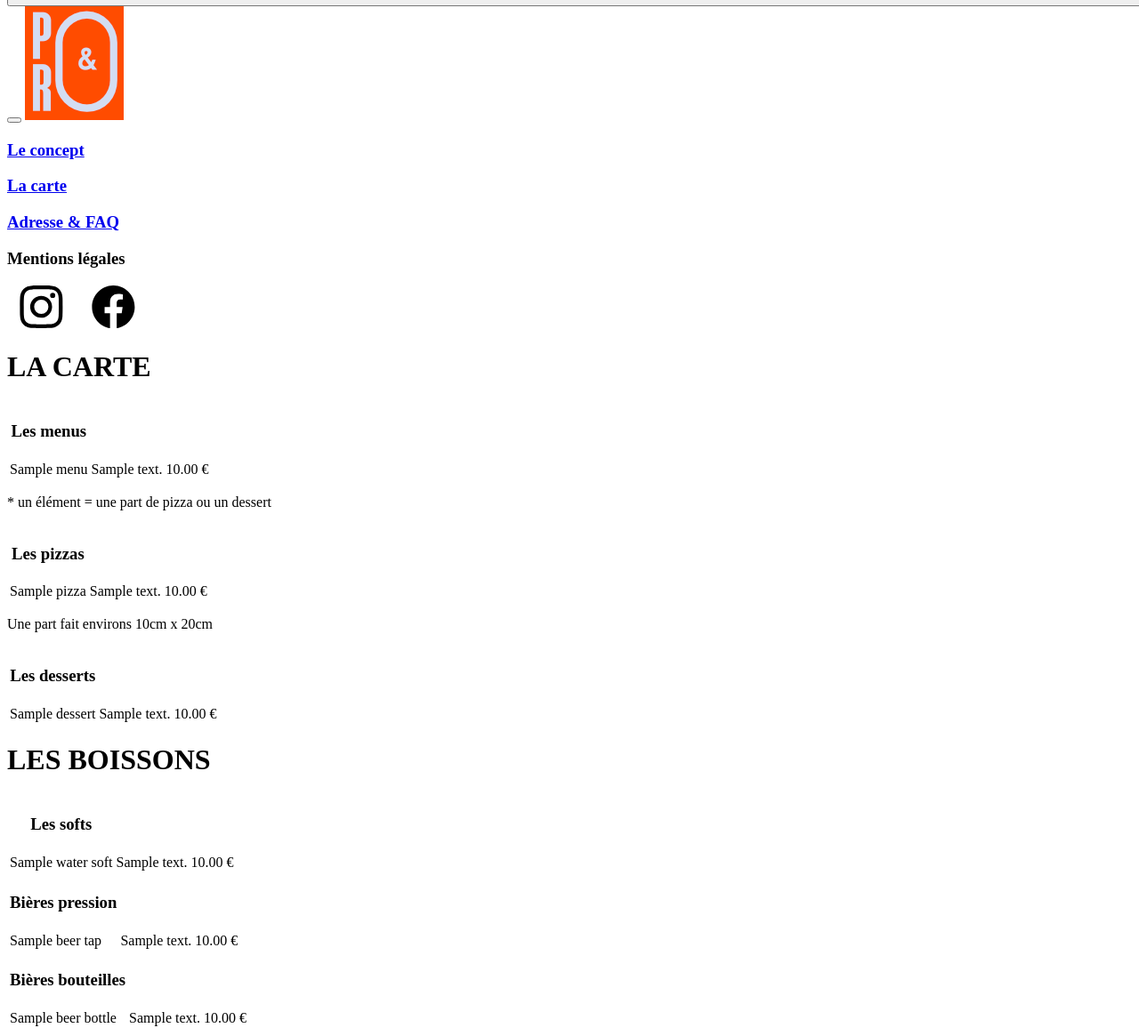
After one commit to caudrel/PoupetteEtRonron, a Symfony app: template templates/carte/index.html.twig in a window 1280 px wide; the page is wider, and only the part inside the window is pictured. The commit adds this page. Shown: the part 1610-2766 px from the top of that part at 89% size. Run offline with Twig, Linux system fonts and the light colour scheme; the template is opened without the code that fills it: most values are stand-ins (such as "Sample title", 1, 10 or a date in 2020); some libraries are stand-ins or nearby versions; some web fonts are replaced.

Commit message:
front almost done and back is done

```diff
--- a/assets/styles/app.scss
+++ b/assets/styles/app.scss
@@ -9,3 +9,4 @@
 @import "modules/footer.scss";
 @import "modules/homeAnim.scss";
 @import "modules/detailsAnim.scss";
+@import "modules/carte.scss";
--- a/src/DataFixtures/BeverageCategoryFixtures.php
+++ b/src/DataFixtures/BeverageCategoryFixtures.php
@@ -11,7 +11,8 @@ class BeverageCategoryFixtures extends Fixture
 
     const CATEGORIES = [
         'Eaux et softs',
-        'Les bières',
+        'Les bières pression',
+        'Les bières bouteilles',
     ];
     public function load(ObjectManager $manager): void
     {
--- /dev/null
+++ b/templates/carte/index.html.twig
@@ -0,0 +1,161 @@
+{% extends 'base.html.twig' %}
+
+{% block title %}La Carte{% endblock %}
+
+{% block body %}
+
+    <div class="pr-carte-nav">
+        {% include "includes/_navbar.html.twig" %}
+    </div>
+
+    <div class="pr-carte-background">
+
+        <div class="pr-carte-container">
+            <h1 class="pt-1 pb-0 mb-0 mt-5">LA CARTE</h1>
+
+            <div class="pr-carte-section">
+                <div class="pr-carte-inner-section">
+                    <table class="w-100">
+                        <tbody>
+                        <thead>
+                        <tr class="">
+                            <th><h3 class="fw-light text-end mt-0 mb-2">Les menus</h3></th>
+                            <th></th>
+                            <th></th>
+                        </tr>
+                        </thead>
+                        {% for menu in menus %}
+                            <tr>
+                                <td class="pr-carte-itemName fw-light align-text-top">{{ menu.foodName }}</td>
+                                <td class="pr-carte-description fw-light">{{ menu.description }}</td>
+                                <td class="pr-carte-price fw-light">{{ menu.price|number_format(2) }} €</td>
+                            </tr>
+                        {% endfor %}
+                        </tbody>
+                    </table>
+                    <p class="pr-cart-cf">* un élément = une part de pizza ou un dessert</p>
+                </div>
+            </div>
+
+            <div class="pr-carte-section">
+                <div class="pr-carte-inner-section">
+                    <table class="w-100">
+                        <tbody>
+                        <thead>
+                        <tr class="">
+                            <th><h3 class="fw-light text-end mt-0 mb-2">Les pizzas</h3></th>
+                            <th></th>
+                            <th></th>
+                        </tr>
+                        </thead>
+                        {% for pizza in pizzas %}
+                            <tr>
+                                <td class="pr-carte-itemName fw-light align-text-top">{{ pizza.foodName }}</td>
+                                <td class="pr-carte-description fw-light">{{ pizza.description }}</td>
+                                <td class="pr-carte-price fw-light">{{ pizza.price|number_format(2) }} €</td>
+                            </tr>
+                        {% endfor %}
+                        </tbody>
+                    </table>
+                    <p class="pr-cart-cf">Une part fait environs 10cm x 20cm</p>
+                </div>
+            </div>
+
+            <div class="pr-carte-section">
+                <div class="pr-carte-inner-section">
+                    <table class="w-100">
+                        <tbody>
+                        <thead>
+                        <tr class="">
+                            <th><h3 class="fw-light text-end mt-0 mb-2">Les desserts</h3></th>
+                            <th></th>
+                            <th></th>
+                        </tr>
+                        </thead>
+                        {% for dessert in desserts %}
+                            <tr>
+                                <td class="pr-carte-itemName fw-light align-text-top">{{ dessert.foodName }}</td>
+                                <td class="pr-carte-description fw-light">{{ dessert.description }}</td>
+                                <td class="pr-carte-price fw-light">{{ dessert.price|number_format(2) }} €</td>
+                            </tr>
+                        {% endfor %}
+                        </tbody>
+                    </table>
+                </div>
+            </div>
+
+            <h1 class="pt-1 pb-0 mb-0 mt-5">LES BOISSONS</h1>
+
+            <div class="pr-carte-section">
+                <div class="pr-carte-inner-section">
+                    <table class="w-100">
+                        <tbody>
+                        <thead>
+                        <tr class="">
+                            <th><h3 class="fw-light text-end mt-0 mb-2">Les softs</h3></th>
+                            <th></th>
+                            <th></th>
+                        </tr>
+                        </thead>
+                        {% for waterSoft in waterSofts %}
+                            <tr>
+                                <td class="pr-carte-itemName fw-light align-text-top">{{ waterSoft.beverageName }}</td>
+                                <td class="pr-carte-description fw-light">{{ waterSoft.description }}</td>
+                                <td class="pr-carte-price fw-light">{{ waterSoft.price|number_format(2) }} €</td>
+                            </tr>
+                        {% endfor %}
+                        </tbody>
+                    </table>
+                </div>
+            </div>
+
+            <div class="pr-carte-section">
+                <div class="pr-carte-inner-section">
+                    <table class="w-100">
+                        <tbody>
+                        <thead>
+                        <tr class="">
+                            <th><h3 class="fw-light text-end mt-0 mb-2">Bières pression</h3></th>
+                            <th></th>
+                            <th></th>
+                        </tr>
+                        </thead>
+                        {% for beerTap in beerTaps %}
+                            <tr>
+                                <td class="pr-carte-itemName fw-light align-text-top">{{ beerTap.beverageName }}</td>
+                                <td class="pr-carte-description fw-light">{{ beerTap.description }}</td>
+                                <td class="pr-carte-price fw-light">{{ beerTap.price|number_format(2) }} €</td>
+                            </tr>
+                        {% endfor %}
+                        </tbody>
+                    </table>
+                </div>
+            </div>
+
+            <div class="pr-carte-section">
+                <div class="pr-carte-inner-section">
+                    <table class="w-100">
+                        <tbody>
+                        <thead>
+                        <tr class="">
+                            <th><h3 class="fw-light text-end mt-0 mb-2">Bières bouteilles</h3></th>
+                            <th></th>
+                            <th></th>
+                        </tr>
+                        </thead>
+                        {% for beerBottle in beerBottles %}
+                            <tr>
+                                <td class="pr-carte-itemName fw-light align-text-top">{{ beerBottle.beverageName }}</td>
+                                <td class="pr-carte-description fw-light">{{ beerBottle.description }}</td>
+                                <td class="pr-carte-price fw-light">{{ beerBottle.price|number_format(2) }} €</td>
+                            </tr>
+                        {% endfor %}
+                        </tbody>
+                    </table>
+                </div>
+            </div>
+
+        </div>
+    </div>
+
+{% endblock %}
--- a/templates/includes/_navbar.html.twig
+++ b/templates/includes/_navbar.html.twig
@@ -13,7 +13,7 @@
     </div>
     <div class="offcanvas-body">
         <a href="{{ path('app_home') }}"><h3 class="pr-color-iceblue m-5">Le concept</h3></a>
-        {#<h3 class="pr-color-iceblue m-5">Menu</h3>#}
+        <a href="{{ path('app_carte') }}"><h3 class="pr-color-iceblue m-5">La carte</h3></a>
         <a href="{{ path('app_contact') }}"><h3 class="pr-color-iceblue m-5">Adresse & FAQ</h3></a>
         {% if app.user %}
         <a href="{{ path('app_admin_home', {id: app.user.id} )}}"><h3 class="pr-color-iceblue m-5">Administration</h3></a>
```
Also changed, not shown: assets/styles/modules/carte.scss (added, +65 -0 lines), src/Controller/CarteController.php (added, +33 -0 lines), src/DataFixtures/BeverageFixtures.php (+8 -8 lines), src/Repository/BeverageRepository.php (+11 -0 lines), src/Repository/FoodRepository.php (+13 -0 lines).
